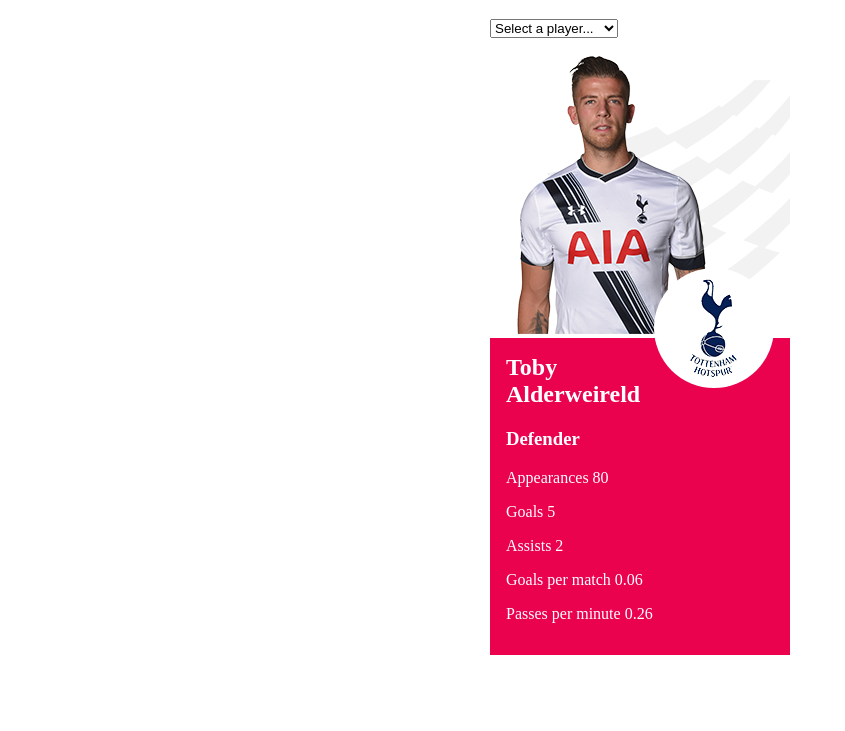
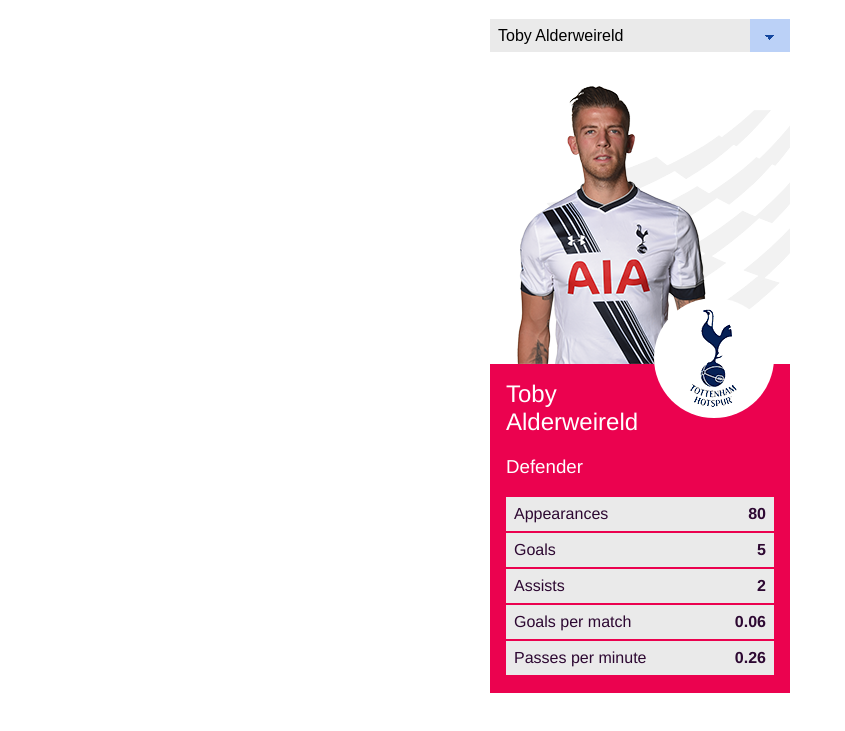
Before and after one commit to Skins85/pulselive, a website with bundled scripts: page index.html in a window 1280 px wide. Shown: the part 61-792 px from the top of the page, without its empty margins (0-845 px from the left). Built offline with nearby package versions, Linux system fonts and the light colour scheme.

Commit message:
Update markup and styles
1. Create helper class to generate HTML more efficiently
2. Select menu options JavaScript-generated

```diff
--- a/index.html
+++ b/index.html
@@ -26,12 +26,12 @@
         <div class="card card--player-stats"></ul>
             <label for="players"></label>
             <select name="players" id="players__select" onchange="playerSelectChange()">
-                <option value="" selected>Select a player...</option>
+                <!-- <option value="" selected>Select a player...</option>
                 <option value="4916">Toby Alderweireld</option>
                 <option value="4148">Yaya Touré</option>
                 <option value="2064">Wayne Rooney</option>
                 <option value="4246">Per Mertesacker</option>
-                <option value="8983">Riyad Mahrez</option>
+                <option value="8983">Riyad Mahrez</option> -->
             </select>
             <div id="players__list"></div>
         </div>
--- a/player-stats.js
+++ b/player-stats.js
@@ -1,6 +1,6 @@
 export default function renderPlayerCard(url) {
 
-    const ul = document.getElementById('players__list');
+    const playersListContainer = document.getElementById('players__list');
 
     fetch(url)
         .then((response) => {
@@ -8,7 +8,13 @@
         })
         .then((data) => {
             let players = data.players,
-                cards = [];
+                cards = [],
+                options = [],
+                optionElements;
+
+                const select = document.createElement('select');
+                select.setAttribute('name', 'players');
+                select.setAttribute('id', 'select_players');
 
             players.map(function(p) {
                 const stats = p.stats;
@@ -20,49 +26,77 @@
                       position = document.createElement('h3'),
                       goalsPerMatch = document.createElement('p'),
                       passesPerMinute = document.createElement('p'),
-                      select = document.createElement('select'),
                       imgPlayer = document.createElement('img'),
                       imgLogoClub = document.createElement('div'),
                       imgLogoClubWrap = document.createElement('div'),
                       imgContainer = document.createElement('div'),
-                      contentContainer = document.createElement('div');
+                      contentContainer = document.createElement('div'),
+                      contentContainerIntro = document.createElement('div'),
+                      contentContainerStats = document.createElement('div'),
+                      option = document.createElement('option');
+
+
+                // Create option elements for player select
+                option.setAttribute('value', `${p.player.id}`);
+                option.appendChild(document.createTextNode(`${p.player.name.first} ${p.player.name.last}`));
+                options.push(option);
 
                 // Apply attributes to created elements
                 card.setAttribute('class', 'player-stat__container');
                 card.setAttribute('id', `player__${p.player.id}`);
-                select.setAttribute('name', 'players');
-                select.setAttribute('id', 'select_players');
                 imgPlayer.setAttribute('src', `./public/assets/images/players/p${p.player.id}.png`);
                 imgLogoClub.setAttribute('class', `logo__club`);
                 imgLogoClub.setAttribute('id', `club_${p.player.currentTeam.id}`);
                 imgLogoClubWrap.classList.add('wrap--logo__club');
                 imgContainer.classList.add('player-stat__img');
                 contentContainer.classList.add('player-stat__content');
+                contentContainerIntro.classList.add('player-stat__content__intro');
+                contentContainerStats.classList.add('player-stat__content__stats');
 
                 // Push all cards to an array; this is needed later to show the first player card on page load
                 cards.push(card);
 
-                // Create HTML for relevant piece of data
-                function createMarkUp(arr, id, tag, label) {
+                /******  START HELPER FUNCTIONS: PERHAPS IMPORT FROM UTIL ******/
+                function createMarkUpFromFeed(arr, id, tag, label) {
                     const filteredResults = arr.filter(obj => {
                         return obj.name === id
                     })
+
                     const el = document.createElement(tag);
+
                     if (filteredResults.length > 0) {
-                        el.appendChild(document.createTextNode(`${label} ${filteredResults[0]['value']}`));
+                        const spanLabel = document.createElement('span');
+                        spanLabel.append(label);
+                        const spanValue = document.createElement('span');
+                        spanValue.append(filteredResults[0]['value'])
+                        el.append(...[spanLabel, spanValue]);
                     } else {
                         el.appendChild(document.createTextNode(`${label} 0`));
                     }
                     return el;
                 }
 
-                // Check data exists in feed
+                function createMarkUpFromValues(el, label, value) {
+                    let spanLabel = document.createElement('span');
+                    spanLabel.classList.add('stat__single__left');
+                    spanLabel.append(label);
+
+                    let spanValue = document.createElement('span');
+                    spanValue.classList.add('stat__single__right');
+                    spanValue.append(value);
+
+                    el.append(...[spanLabel, spanValue]);
+                    return el;
+                }
+
                 function checkData(arr, id) {
                     const filteredResults = arr.filter(obj => {
                         return obj.name === id
                     })
                     return filteredResults.length > 0 ? true : false;
                 }
+                /******  END HELPER FUNCTIONS: PERHAPS IMPORT FROM UTIL ******/
+
 
                 // Values to be used in arithemtical operation; check to see they exist
                 const goalsExist = checkData(stats, 'goals'),
@@ -73,8 +107,7 @@
 
                 // Goals per match should only be calculated if both goals and appearances are present
                 if (goalsExist && appearancesExist) {
-                    const goalsPerMatchTextNode = document.createTextNode(`Goals per match ${(p.stats.find(p => p.name === 'goals').value / p.stats.find(p => p.name === 'appearances').value).toFixed(2)}`);
-                    goalsPerMatch.appendChild(goalsPerMatchTextNode)
+                    createMarkUpFromValues(goalsPerMatch, 'Goals per match', `${(p.stats.find(p => p.name === 'goals').value / p.stats.find(p => p.name === 'appearances').value).toFixed(2)}`)
                 }
 
                 // Passes can be either forward or back; at least one has to be present and a minutes played value
@@ -83,9 +116,7 @@
 
                     forwardPassesExist ? totalPasses += p.stats.find(p => p.name === 'fwd_pass').value : null;
                     backwardPassesExist ? totalPasses += p.stats.find(p => p.name === 'backward_pass').value : null;
-
-                    const passesPerMinuteTextNode = document.createTextNode(`Passes per minute ${(totalPasses / p.stats.find(p => p.name === 'mins_played').value).toFixed(2)}`);
-                    passesPerMinute.appendChild(passesPerMinuteTextNode);
+                    createMarkUpFromValues(passesPerMinute, 'Passes per minute', `${(totalPasses / p.stats.find(p => p.name === 'mins_played').value).toFixed(2)}`);
                 }
 
                 // Convert single-letter positions into full word
@@ -108,23 +139,30 @@
                 let nameTextNode = document.createTextNode(`${p.player.name.first} ${p.player.name.last}`),
                     positionTextNode = document.createTextNode(`${positionValue}`);
 
+                // Create elements where data is directly accessible from API
+                const appearances =  createMarkUpFromFeed(stats, 'appearances', 'p', 'Appearances'),
+                      assists = createMarkUpFromFeed(stats, 'goal_assist', 'p', 'Assists'),
+                      goals = createMarkUpFromFeed(stats, 'goals', 'p', 'Goals')
 
-                const appearances =  createMarkUp(stats, 'appearances', 'p', 'Appearances'),
-                      assists = createMarkUp(stats, 'goal_assist', 'p', 'Assists'),
-                      goals = createMarkUp(stats, 'goals', 'p', 'Goals')
-
-                // Append text nodes
+                // Append text nodes and elements
                 name.appendChild(nameTextNode);
                 position.appendChild(positionTextNode);
                 imgLogoClubWrap.appendChild(imgLogoClub);
-
-                imgContainer.append(...[imgPlayer, imgLogoClubWrap])
-                contentContainer.append(...[name, position, appearances, goals, assists, goalsPerMatch, passesPerMinute])
+                imgContainer.append(...[imgPlayer, imgLogoClubWrap]);
+                contentContainerStats.append(...[appearances, goals, assists, goalsPerMatch, passesPerMinute])
+                contentContainerIntro.append(...[name, position])
+                contentContainer.append(...[contentContainerIntro, contentContainerStats]);
                 card.append(...[imgContainer, contentContainer]);
-
-                ul.appendChild(card);
+                playersListContainer.append(card);
 
             })
+
+            // Append option elements to select
+            const selectEl = document.getElementById('players__select');
+            for (const option of options) {
+                optionElements += selectEl.append(option);
+            }
+            selectEl.append(optionElements);
 
             // Make first card visible by default
             cards[0].classList.add('show');
--- a/scss/player-stats-card.sass
+++ b/scss/player-stats-card.sass
@@ -1,9 +1,41 @@
 .card--player-stats
     margin: auto
     width: 300px
+    font-family: 'Helvetica'
+
+    h2, h3
+        font-weight: 100
+
+    select
+        width: 100%
+        display: block
+        background-color: #EAEAEA
+        border: 0
+        font-size: 1rem
+        margin: 1rem 1.25rem 1rem 0
+        padding: 0.5rem 50px 0.5rem 0.5rem
+        -webkit-box-sizing: border-box
+        -moz-box-sizing: border-box
+        box-sizing: border-box
+        -webkit-appearance: none
+        -moz-appearance: none
+        background-image: linear-gradient(45deg, transparent 50%, #14479f 50%),linear-gradient(135deg, #14479f 50%, transparent 50%),linear-gradient(to right, #bbd1f7, #bbd1f7)
+        background-position: calc(100% - 20px) calc(1rem),calc(100% - 15px) calc(1rem),100% 0
+        background-size: 5px 5px,5px 5px,2.5rem 2.5rem
+        background-repeat: no-repeat
+
+        &::after
+            content: '\203A'
+            width: 50px
+            height: 50px
+            display: block
+
+
+
 
 .player-stat__container
     display: none
+
 
     &.show
         display: block
@@ -62,6 +94,24 @@
         background-color: #EB024F
         color: white
         padding: 1rem
+        margin-top: -4px // close gap
+
+        p
+            margin: 0.125rem 0
+            background: #EAEAEA
+            padding: 0.5rem
+            color: #2D0832
+            display: flex
+
+            span
+                &:nth-of-type(1)
+                    flex: 1
+
+                &:nth-of-type(2)
+                    text-align: right
+                    font-weight: 700
+                    flex: 0
+
 
         h2
             margin-top: 0
```
Also changed, not shown: css/player-stats-card.css, 1 other file.
